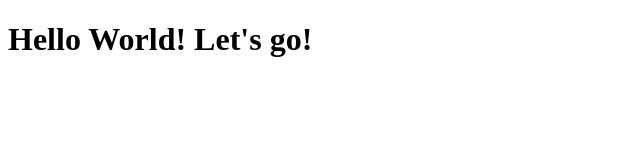
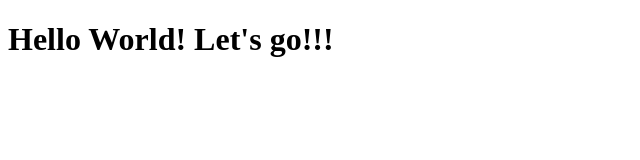
Before and after one commit to seanvisbal/first-coursera-test, a plain HTML site: page Lecture01/index.html in a window 1280 px wide. Shown: the full height of the page, 0-640 px from the left. Drawn offline with Linux system fonts and the light colour scheme.

```diff
--- a/Lecture01/index.html
+++ b/Lecture01/index.html
@@ -5,6 +5,6 @@
         <title>Hello Coursera!</title>
     </head>
     <body>
-         <h1>Hello World! Let's go!</h1>
+         <h1>Hello World! Let's go!!!</h1>
     </body>
 </html>
```
